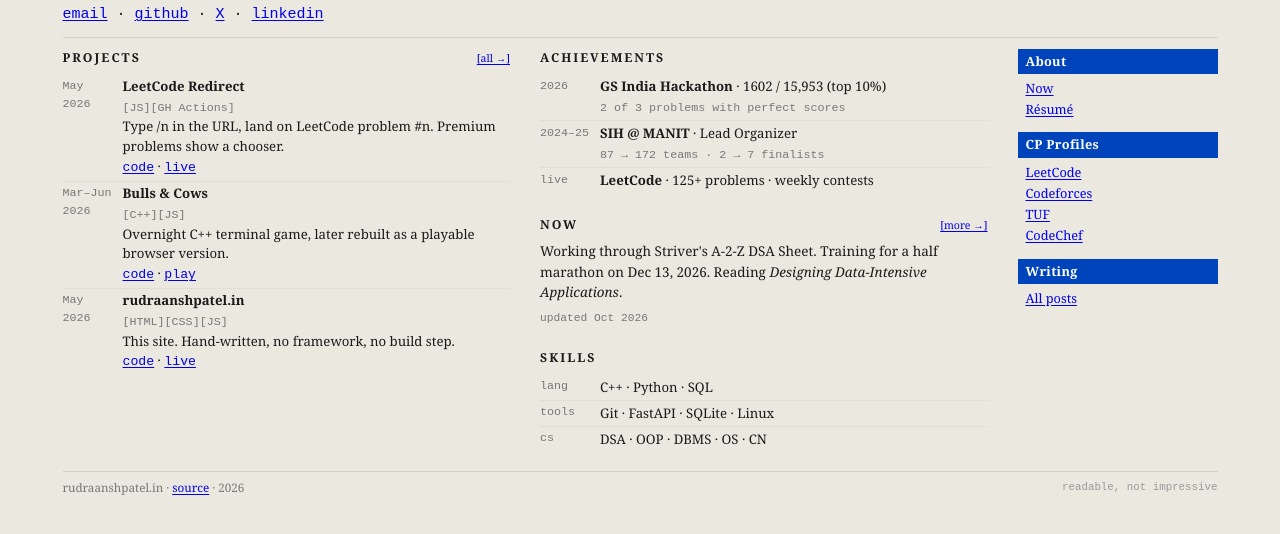
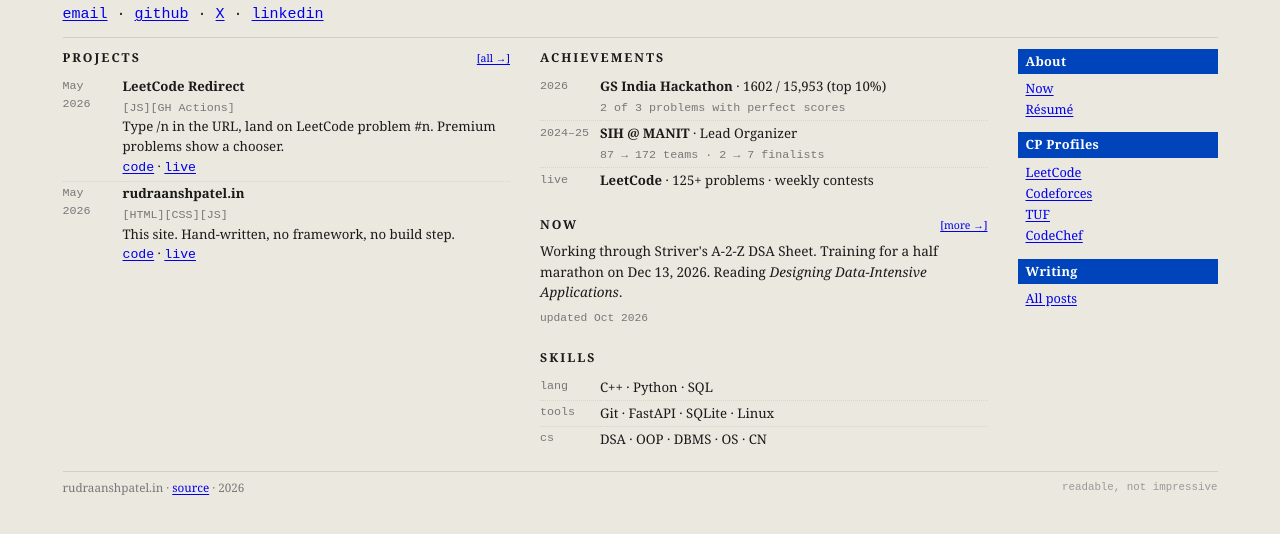
Before and after one commit to rudraanshpatel/rudraanshpatel.github.io, a plain HTML site: page index.html in a window 1280 px wide. Shown: the part 194-728 px from the top of the page. Drawn offline with Linux system fonts and the light colour scheme.

Commit message:
edited project section

```diff
--- a/index.html
+++ b/index.html
@@ -295,22 +295,6 @@
           </td>
         </tr>
         <tr>
-          <td class="year">Mar–Jun<br />2026</td>
-          <td>
-            <strong>Bulls &amp; Cows</strong>
-            &nbsp;<div><span class="mono dim" style="font-size:0.78rem;">[C++][JS]</span><br /></div>
-            Overnight C++ terminal game, later rebuilt as a playable
-            browser version.
-            &nbsp;
-            <div>
-              <span class="mono"><a href="https://github.com/rudraanshpatel/Bulls-and-Cows"
-                  target="_blank">code</a></span>
-              ·
-              <span class="mono"><a href="/Bulls-and-Cows/" target="_blank">play</a></span>
-            </div>
-          </td>
-        </tr>
-        <tr>
           <td class="year">May<br />2026</td>
           <td>
             <strong>rudraanshpatel.in</strong>
```
